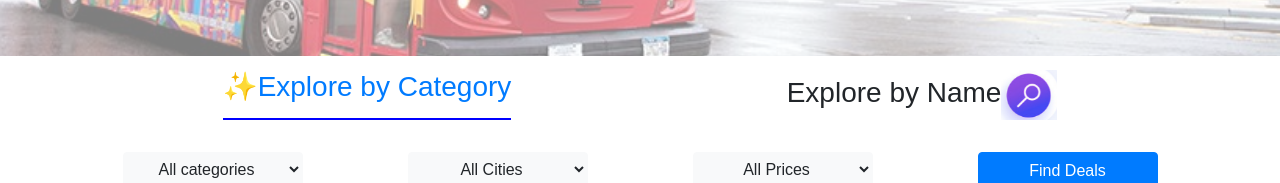
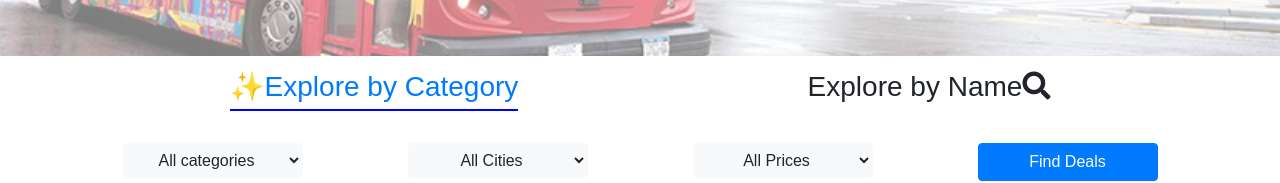
Before and after one commit to electrone901/cheap-nyc-frontend-final, a React (Create React App) app: page / in a window 1280 px wide. Shown: the part 440-623 px from the top of the page. Built offline with nearby package versions, Linux system fonts and the light colour scheme; no server answers.

Commit message:
change the search icon

```diff
--- a/src/component/deals/AllDealsWithFilter.js
+++ b/src/component/deals/AllDealsWithFilter.js
@@ -4,7 +4,6 @@ import { connect } from 'react-redux';
 import AllDeals from './AllDeals';
 import { getDeals } from '../../actions/addPostDeal';
 import ReactGA from 'react-ga';
-import qsearch from '../../img/qsearch1.png';
 
 export const initGA = () => {
   ReactGA.initialize('UA-142224072-1');
@@ -321,9 +320,7 @@ class AllDealsWithFilter extends Component{
             <h2
               className={this.state.filerMode === "name" ? "title text-center text-primary underline" : "title text-center"}
               onClick={() => this.setState({filerMode: "name", searchImg: false})}>
-                Explore by Name
-                <span><img src={qsearch} className="search" alt="Search Icon" />  </span>
-
+                Explore by Name<i class="fas fa-search"></i>
             </h2>
           </div>
 
```
